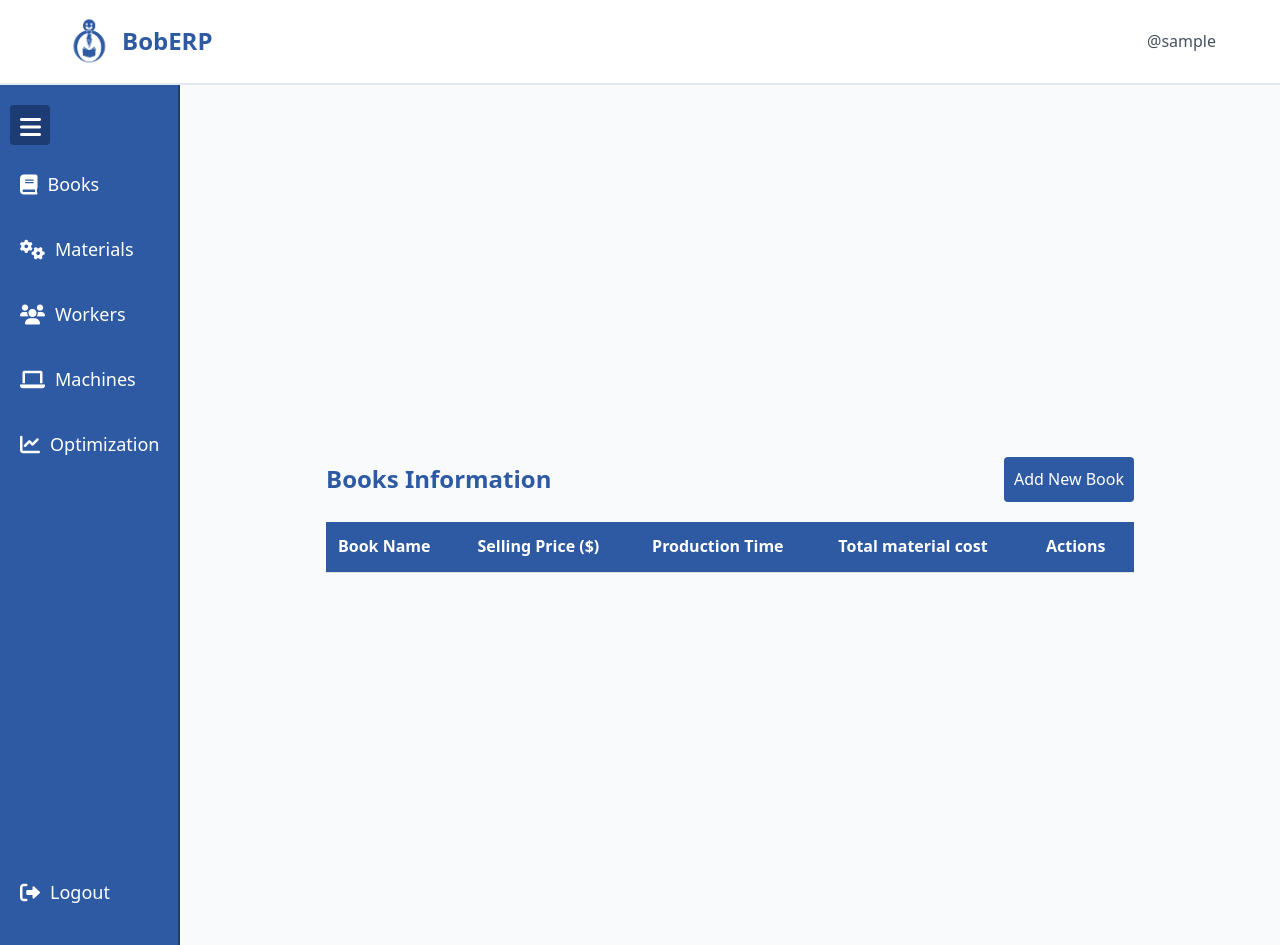
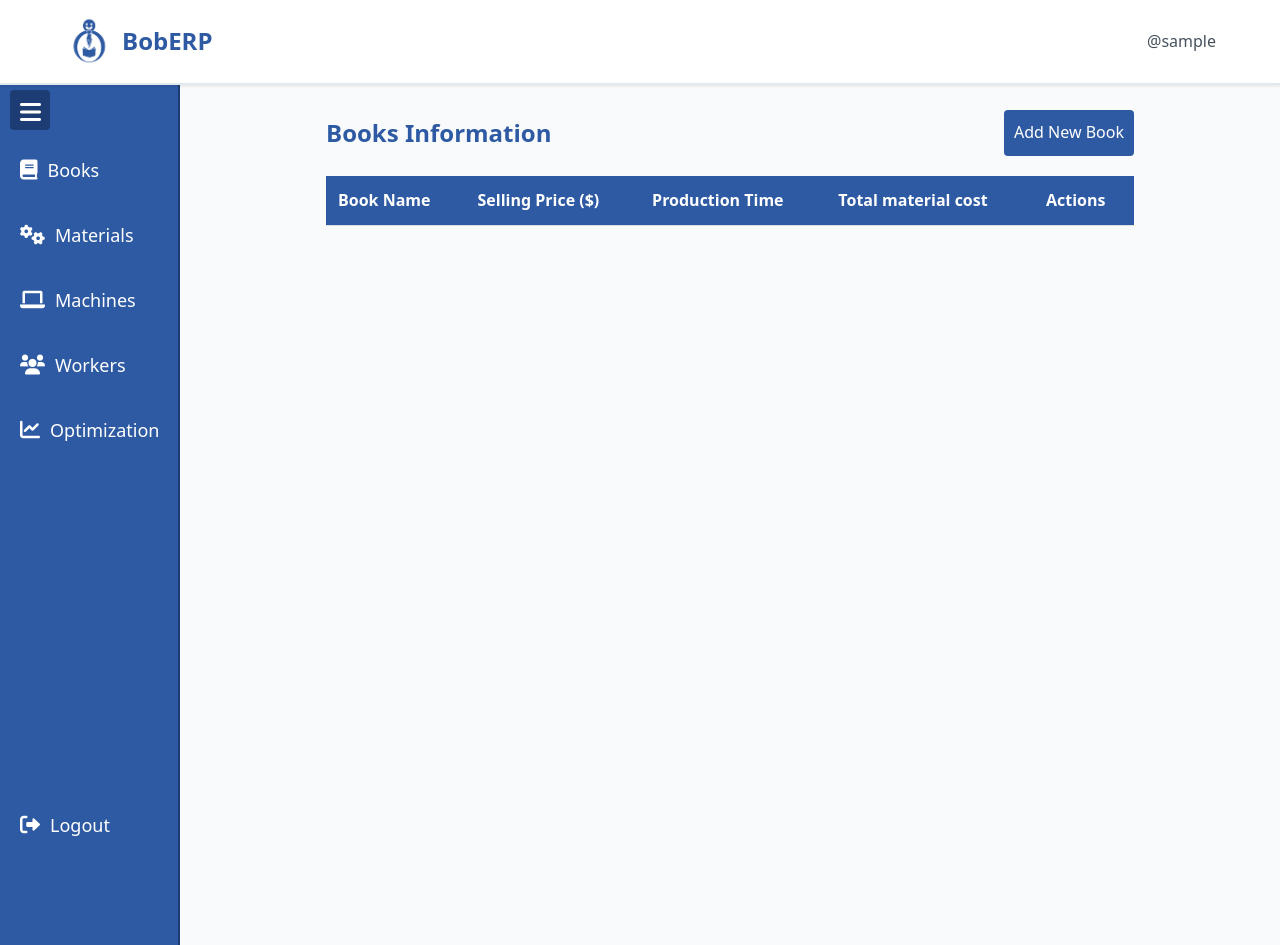
Before and after one commit to anastasijaOstrovska/ProjektuLab, a Flask app: page /books in a window 1280 px wide. Run offline with Flask 3, Linux system fonts and the light colour scheme; the visitor is signed in with stand-in values (Sample User, id 1); data that the repository does not hold is empty; some libraries are stand-ins or nearby versions.

Commit message:
update for tables and main .py

```diff
--- a/flaskProj/app.py
+++ b/flaskProj/app.py
@@ -17,7 +17,7 @@ from collections import defaultdict
 
 
 app = Flask(__name__)
-load_dotenv('C:/Users/Edward/Desktop/projectLab/ProjektuLab/flaskProj/pswd.env')
+load_dotenv('/var/www/ProjektuLab/flaskProj/pswd.env')
 
 # Настройки сессии
 app.config['SESSION_TYPE'] = 'filesystem'
--- a/flaskProj/static/style_base.css
+++ b/flaskProj/static/style_base.css
@@ -28,9 +28,11 @@ body {
 header {
     background: white;
     padding: 1rem 0;
-    box-shadow: 0 1px 3px rgba(0,0,0,0.1);
+    box-shadow: 0 1px 3px rgba(0, 0, 0, 0.1);
     border-bottom: 2px solid var(--border);
+    position: fixed;
     width: 100%;
+    z-index: 20; /* Increase the z-index */
 }
 
 .container {
@@ -74,13 +76,12 @@ header {
     align-items: flex-start;
     gap: 15px;
     border-right: 2px solid var(--primary-dark);
-    height: 100vh;
+    height: calc(100vh - 70px); /* Adjust height to account for header */
     position: fixed;
+    top: 70px; /* Start below the header */
     transition: width 0.3s ease;
     z-index: 10;
-    display: flex;
-    flex-direction: column;
-    min-height: 100vh;
+    min-height: calc(100vh - 70px); /* Ensures full height below the header */
     padding-bottom: 20px;
 }
 
@@ -152,14 +153,14 @@ header {
 /* Content styles */
 .content {
     flex: 1;
-    margin-left: var(--sidebar-width);
+    margin-left: var(--sidebar-width); /* To account for the sidebar width */
+    margin-top: 70px; /* Adjust for the height of the fixed header */
     background-color: var(--background);
     padding: 20px;
-    overflow-y: auto;
-    display: flex;
-    justify-content: center;
-    align-items: center;
+    overflow-y: auto; /* Enable vertical scrolling */
+    display: block; /* Avoid flexbox constraints if content needs to scroll */
     transition: margin-left 0.3s ease;
+    height: calc(100vh - 70px); /* Full height minus the header height */
 }
 
 .sidebar.closed + .content {
@@ -194,7 +195,7 @@ header {
 
 .logout-link {
     display: flex;
-    margin-top: 20px;
+    margin-top: 70%;
     margin-bottom: 30%;
     color: #f44336;
     padding: 10px 15px;
@@ -213,7 +214,6 @@ header {
 .table-container {
     width: 80%;
     margin: auto;
-    overflow: hidden;
     padding: 20px;
 }
 
--- a/flaskProj/templates/base.html
+++ b/flaskProj/templates/base.html
@@ -1,4 +1,3 @@
-<!-- templates/base.html -->
 <!DOCTYPE html>
 <html lang="en">
 <head>
@@ -7,22 +6,18 @@
     <link href="{{ url_for('static', filename='style_base.css') }}" rel="stylesheet">
     <link rel="stylesheet" href="https://cdnjs.cloudflare.com/ajax/libs/font-awesome/6.0.0-beta3/css/all.min.css">
     <title>{% block title %}BobERP{% endblock %}</title>
-
-
 </head>
 <body>
 <!-- Header -->
 <header>
     <div class="container">
         <div class="logo">
-            <img src="{{ url_for('static', filename='images/logo.png') }}" alt = "Logo" class="logo-image" style="width: 50px; height: auto;">
+            <img src="{{ url_for('static', filename='images/logo.png') }}" alt="Logo" class="logo-image" style="width: 50px; height: auto;">
             BobERP
         </div>
         <div class="user-info">@{{ session['username'] }}</div>
     </div>
 </header>
-
-
 
 <!-- Main content area -->
 <div class="main">
@@ -32,7 +27,7 @@
             <i class="fas fa-bars"></i>
         </button>
 
-        <!-- Основные ссылки -->
+        <!-- Sidebar Links -->
         <a href="{{ url_for('books') }}" class="sidebar-link" onclick="activateLink(event)">
             <i class="fas fa-book"></i>
             <span>Books</span>
@@ -41,23 +36,23 @@
             <i class="fas fa-cogs"></i>
             <span>Materials</span>
         </a>
+        <a href="{{ url_for('machines') }}" class="sidebar-link" onclick="activateLink(event)">
+            <i class="fas fa-laptop"></i>
+            <span>Machines</span>
+        </a>
         <a href="{{ url_for('employees') }}" class="sidebar-link" onclick="activateLink(event)">
             <i class="fas fa-users"></i>
             <span>Workers</span>
-        </a>
-        <a href="{{ url_for('machines') }}" class="sidebar-link" onclick="activateLink(event)">
-            <i class="fas fa-laptop"></i>
-            <span>Machines</span>
         </a>
         <a href="{{ url_for('optimize_books') }}" class="sidebar-link" onclick="activateLink(event)">
             <i class="fas fa-chart-line"></i>
             <span>Optimization</span>
         </a>
 
-        <!-- Настраиваем разделитель -->
+        <!-- Divider to push logout down -->
         <div style="flex-grow: 0.90;"></div>
 
-        <!-- Кнопка logout -->
+        <!-- Logout Button -->
         <a href="{{ url_for('logout') }}" class="sidebar-link logout-link" onclick="activateLink(event)">
             <i class="fas fa-sign-out-alt"></i>
             <span>Logout</span>
@@ -71,17 +66,39 @@
 </div>
 
 <script>
+    // Sidebar toggle function
     function toggleSidebar() {
-        const sidebar = document.getElementById('sidebar');
-        sidebar.classList.toggle('closed');
+        const sidebar = document.querySelector('.sidebar'); // Select the sidebar element
+        sidebar.classList.toggle('closed'); // Toggle the 'closed' class
+
+        // Save the current state of the sidebar to localStorage
+        const isClosed = sidebar.classList.contains('closed');
+        localStorage.setItem('sidebarClosed', isClosed);
     }
 
+    // Function to activate the clicked link in the sidebar
     function activateLink(event) {
         const links = document.querySelectorAll('.sidebar-link');
         links.forEach(link => link.classList.remove('active'));
         event.target.closest('a').classList.add('active');
     }
+
+    // Sidebar state persistence across pages
+    document.addEventListener('DOMContentLoaded', () => {
+        const sidebar = document.querySelector('.sidebar');
+        const toggleBtn = document.querySelector('.toggle-btn');
+
+        // Check if the sidebar state is saved in localStorage
+        const isSidebarClosed = localStorage.getItem('sidebarClosed') === 'true';
+
+        // Apply the saved state to the sidebar on page load
+        if (isSidebarClosed) {
+            sidebar.classList.add('closed');  // Minimize the sidebar
+        } else {
+            sidebar.classList.remove('closed');  // Maximize the sidebar
+        }
+
+    });
 </script>
-
 </body>
 </html>
```
Also changed, not shown: flaskProj/templates/machines.html (+11 -12 lines), flaskProj/templates/materials.html (+12 -12 lines).
